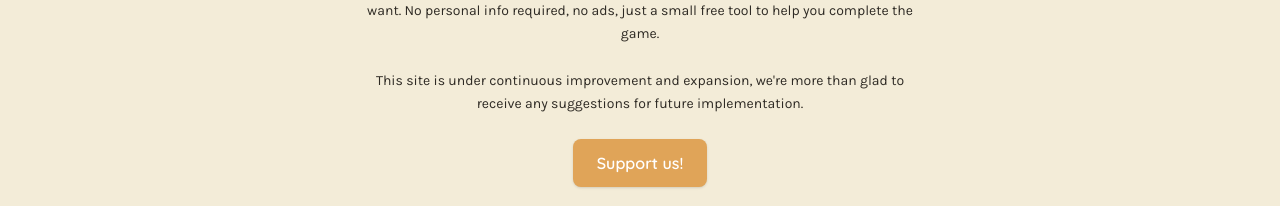
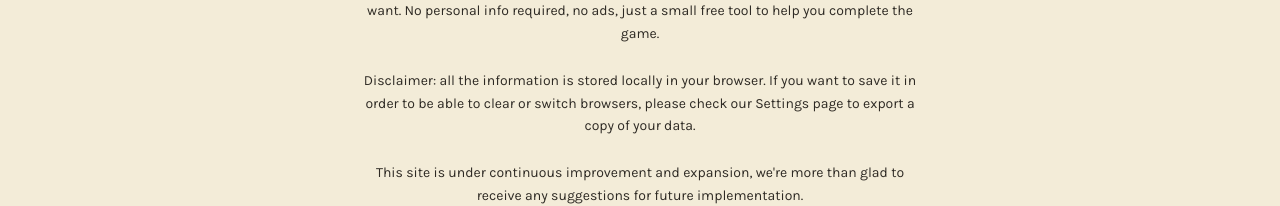
Before and after one commit to MechiValle/wyldling, a React (Vite) app: page / in a window 1280 px wide. Shown: the part 253-459 px from the top of the page. Built offline with nearby package versions, Linux system fonts and the light colour scheme; no server answers.

Commit message:
Added disclaimer about export/import data in Home page

```diff
--- a/src/pages/Home.tsx
+++ b/src/pages/Home.tsx
@@ -6,6 +6,10 @@ export function Home() {
       <p className="text-sm leading-relaxed">
         This is a project with every little guide we would've loved to have while we were completing Wylde Flowers. In here, you'll find information about relationships, favorite gifts, where to catch fish, where to find recipes, and much more! You can also track your progress, if you want. No personal info required, no ads, just a small free tool to help you complete the game.
       </p>
+      <p className="text-sm leading-relaxed">
+        Disclaimer: all the information is stored locally in your browser. If you want to save it in order to be able to clear or switch browsers, please check our Settings page to export a copy of your data.
+      </p>
+
         <p className="text-sm leading-relaxed">
         This site is under continuous improvement and expansion, we're more than glad to receive any suggestions for future implementation.
       </p>
```
